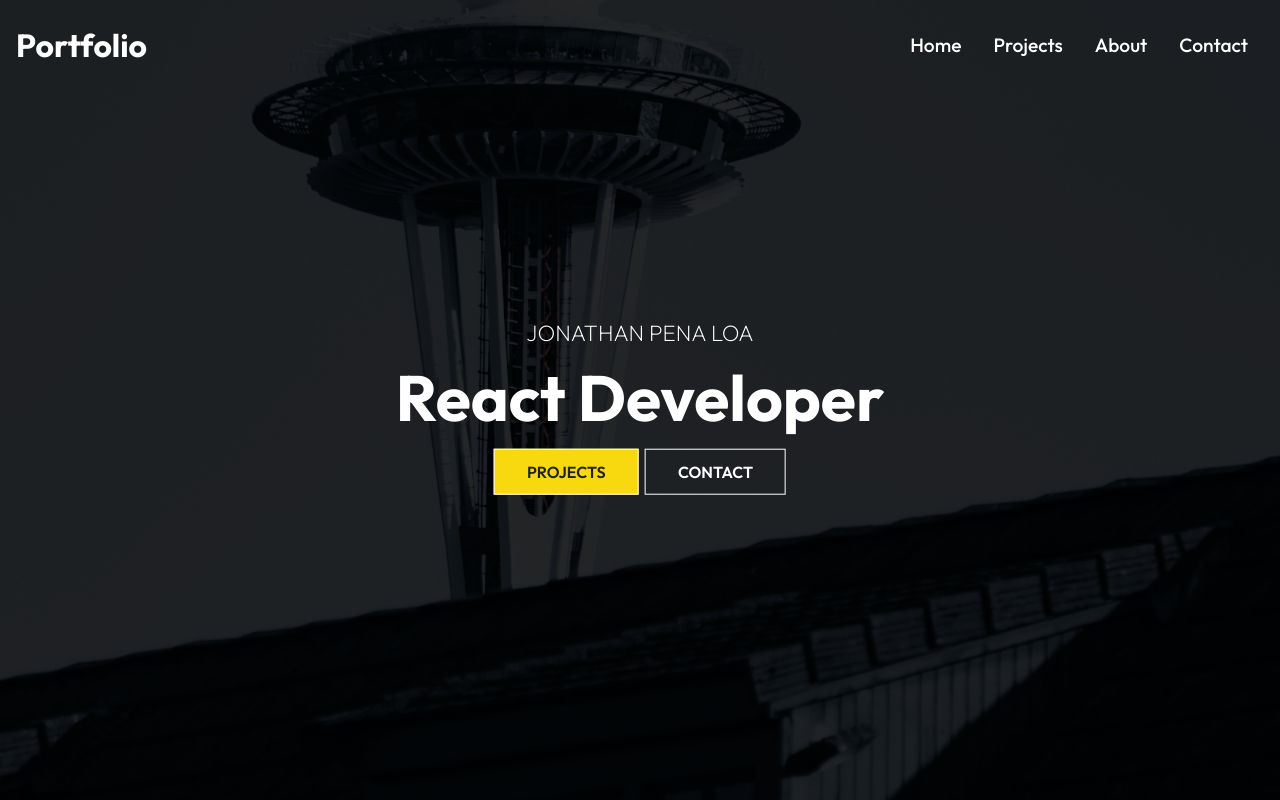
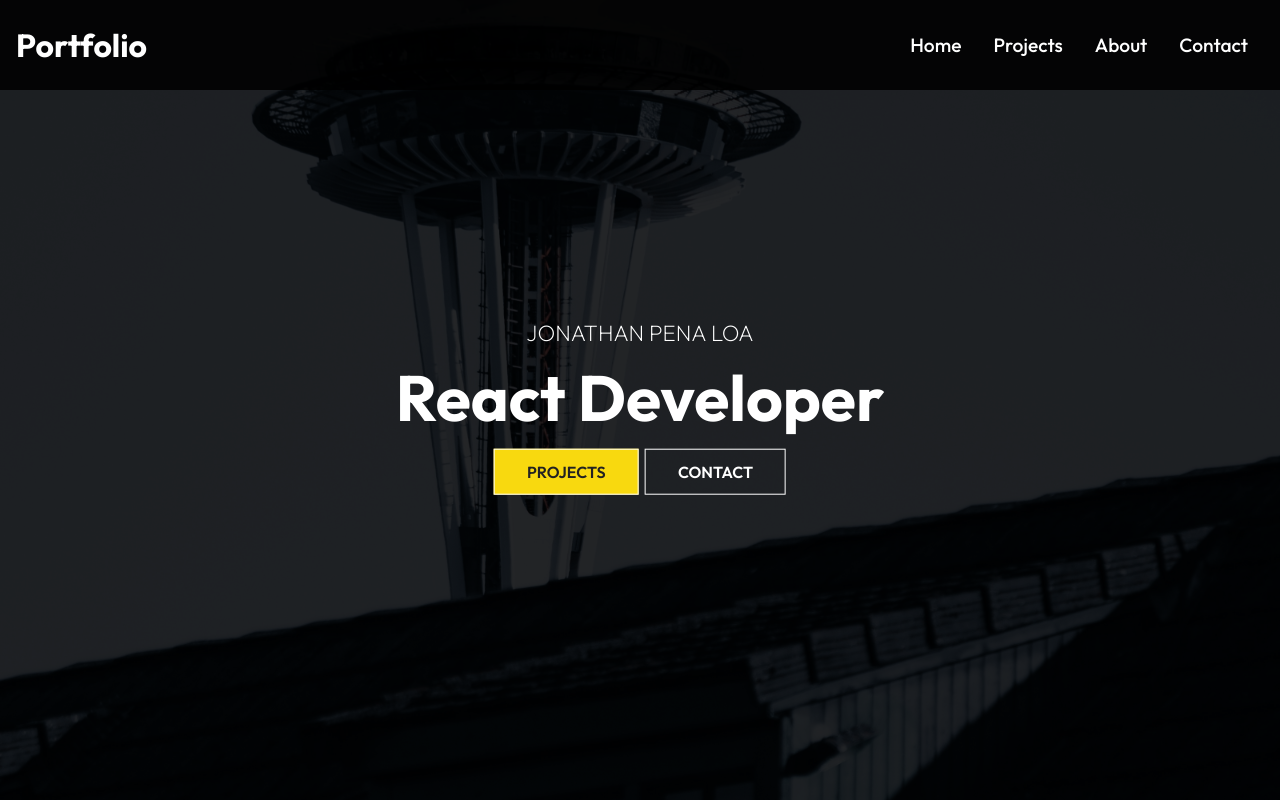
Before and after one commit to jonathanpenaloa/main-portfolio, a React (Create React App) app: page / in a window 1280 px wide. Shown: the top 800 px of the page. Built offline with nearby package versions, Linux system fonts and the light colour scheme.

Commit message:
nav-bar background color added

```diff
--- a/src/components/HeroImg.jsx
+++ b/src/components/HeroImg.jsx
@@ -14,9 +14,9 @@
                 <p>Jonathan Pena Loa</p>
                 <h1>React Developer</h1>
                 <div>
-                    <Link to="/project" className="btn">Projects
+                    <Link to="/projects" className="btn">Projects
                     </Link>
-                    <Link to="/contant" className="btn btn-light">Contact
+                    <Link to="/contact" className="btn btn-light">Contact
                     </Link>
                 </div>
             </div>
--- a/src/components/NavBar.css
+++ b/src/components/NavBar.css
@@ -7,6 +7,8 @@
     width: 100%;
     height: 90px;
     z-index: 10;
+    background-color: rgba(0,0,0,0.85);
+    transition: 0.5s;
 }
 
 .header-bg {
```
